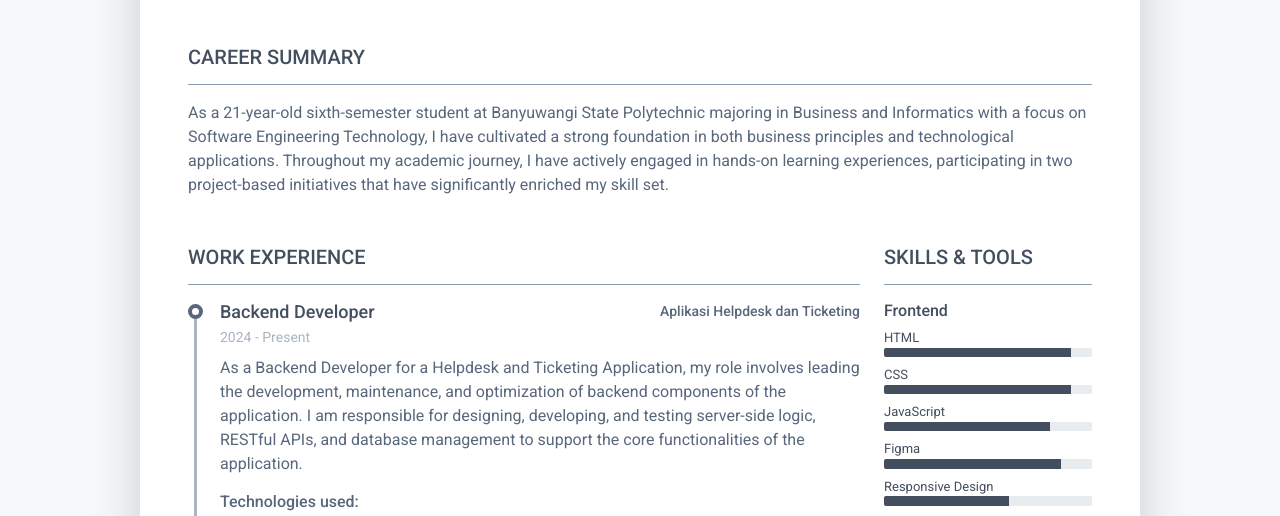
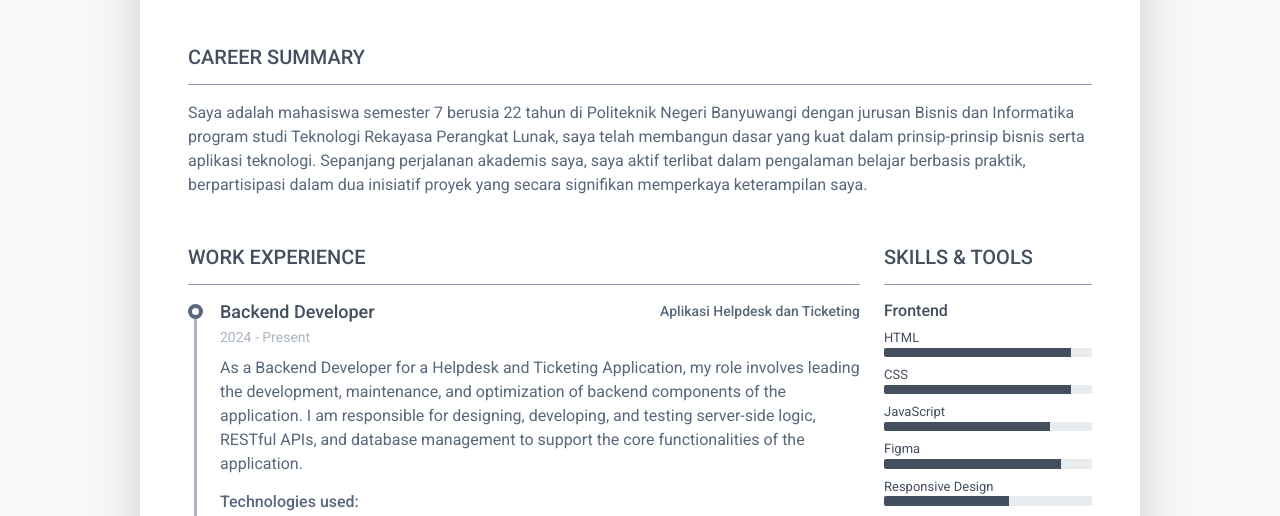
Before and after one commit to hechr4z/tugas2-fswd-arkatama-public, a plain HTML site: page index.html in a window 1280 px wide. Shown: the part 253-769 px from the top of the page. Drawn offline with Linux system fonts and the light colour scheme.

Commit message:
Update index.html

```diff
--- a/index.html
+++ b/index.html
@@ -59,7 +59,7 @@
 			    <section class="resume-section summary-section mb-5">
 				    <h2 class="resume-section-title text-uppercase font-weight-bold pb-3 mb-3">Career Summary</h2>
 				    <div class="resume-section-content">
-					    <p class="mb-0">As a 21-year-old sixth-semester student at Banyuwangi State Polytechnic majoring in Business and Informatics with a focus on Software Engineering Technology, I have cultivated a strong foundation in both business principles and technological applications. Throughout my academic journey, I have actively engaged in hands-on learning experiences, participating in two project-based initiatives that have significantly enriched my skill set.</p>
+					    <p class="mb-0">Saya adalah mahasiswa semester 7 berusia 22 tahun di Politeknik Negeri Banyuwangi dengan jurusan Bisnis dan Informatika program studi Teknologi Rekayasa Perangkat Lunak, saya telah membangun dasar yang kuat dalam prinsip-prinsip bisnis serta aplikasi teknologi. Sepanjang perjalanan akademis saya, saya aktif terlibat dalam pengalaman belajar berbasis praktik, berpartisipasi dalam dua inisiatif proyek yang secara signifikan memperkaya keterampilan saya.</p>
 				    </div>
 			    </section><!--//summary-section-->
 			    <div class="row">
```
